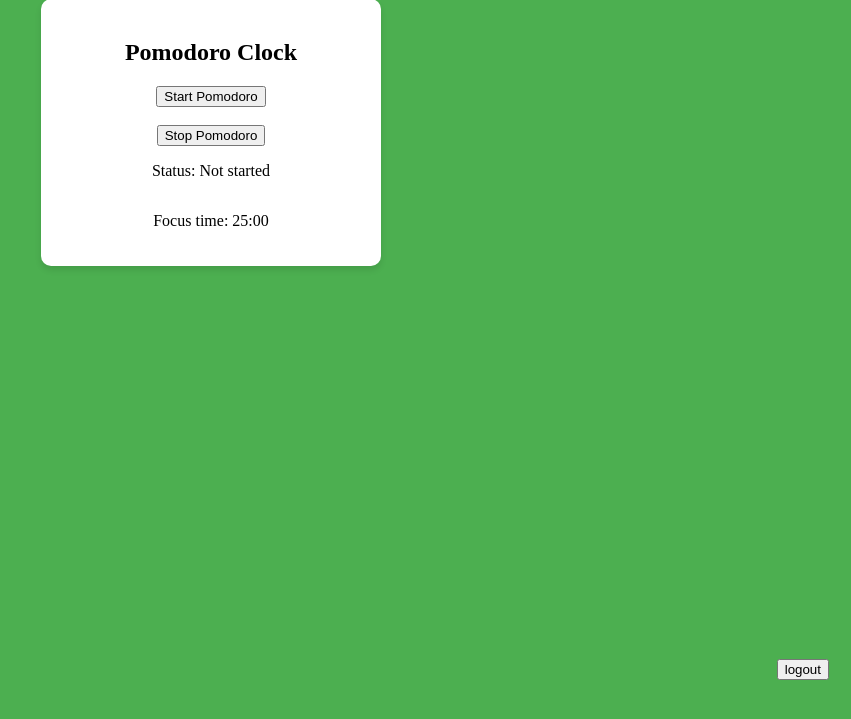
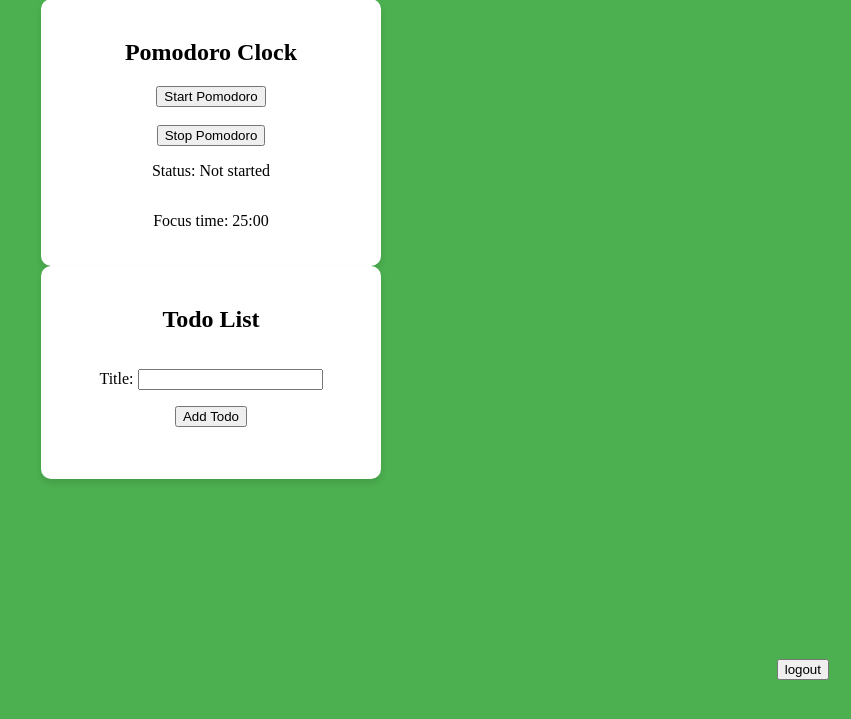
Before and after one commit to selmanfariz18/Burn_out, a Django app: page /user_page/ in a window 1280 px wide. Shown: the part 81-800 px from the top of the page, without its empty margins (429-1280 px from the left). Run offline with Django 4.2, Linux system fonts and the light colour scheme; a user stored in the database is signed in; data comes from the database, SQL or seed files in the repository; both versions use the stored data as it was after the commit.

Commit message:
to-do function completed

```diff
--- /dev/null
+++ b/app/forms.py
@@ -0,0 +1,9 @@
+# todolist/forms.py
+
+from django import forms
+from .models import TodoItem
+
+class TodoForm(forms.ModelForm):
+    class Meta:
+        model = TodoItem
+        fields = ['title']
--- a/app/templates/user_page.html
+++ b/app/templates/user_page.html
@@ -5,12 +5,9 @@
     {% csrf_token %}
     <!-- Include your CSS and JavaScript libraries here -->
 </head>
-<body style="background-color: #4CAF50">
-    <h1 style="text-align: right">Welcome, {{ user.username }}!</h1>
-
-
-<!--Div for pomodora-->
-    <div style="    background-color: #ffffff;
+<style>
+    .card0{
+        background-color: #ffffff;
     border-radius: 10px;
     box-shadow: 0px 4px 6px rgba(0, 0, 0, 0.1);
     padding: 20px;
@@ -19,7 +16,15 @@
     margin: 0 auto;
     display: flex;
     flex-direction: column;
-    align-items: center;">
+    align-items: center;
+    }
+</style>
+<body style="background-color: #4CAF50;" >
+    <h1 style="text-align: right">Welcome, {{ user.username }}!</h1>
+
+
+<!--Div for pomodora-->
+    <div class="card0">
         <h2>Pomodoro Clock</h2>
         <button id="start-btn" >Start Pomodoro</button>
         <br>
@@ -36,7 +41,22 @@
 <!--pomodora div ends-->
 
 <!--Todo div-->
-
+<div class="card0">
+    <h2>Todo List</h2>
+    <form action="/todo_list" method="POST">
+        {% csrf_token%}
+        {{ form.as_p }}
+        <button type="submit">Add Todo</button>
+    </form>
+    <ul class="todo-list">
+        {% for todo in todos %}
+            <li>
+                <input type="checkbox" {% if todo.completed %}checked{% endif %}>
+                {{ todo.title }}
+            </li>
+        {% endfor %}
+    </ul>
+</div>
 <!--todo div ends-->
 
 
--- a/app/urls.py
+++ b/app/urls.py
@@ -10,4 +10,5 @@ urlpatterns = [
     path('user_page/', views.user_page, name='user_page'),  #basic userpage
     path('start_pomodoro/', views.start_pomodoro, name='start_pomodoro'),
     path('stop_pomodoro/', views.stop_pomodoro, name='stop_pomodoro'),
+    path('todo_list',views.todo_list, name='todo_list')
 ]
--- a/app/views.py
+++ b/app/views.py
@@ -10,6 +10,8 @@ from django.http import JsonResponse
 from django.contrib.auth.decorators import login_required
 from datetime import datetime
 from .models import PomodoroSession
+from .forms import TodoForm
+from .models import TodoItem
 
 # Create your views here.
 
@@ -68,7 +70,16 @@ def logout_user(request):
 @login_required
 def user_page(request):
     user_sessions = PomodoroSession.objects.filter(user=request.user)
-    return render(request, 'user_page.html', {'user_sessions': user_sessions})
+    todos = TodoItem.objects.filter(user=request.user)
+    form = TodoForm()
+
+    context = {
+        'todos': todos,
+        'form': form,
+        'user_sessions': user_sessions
+    }
+
+    return render(request, 'user_page.html', context)
 
 #pomodora strating
 @login_required
@@ -92,3 +103,24 @@ def stop_pomodoro(request):
         except PomodoroSession.DoesNotExist:
             return JsonResponse({'error': 'Session not found'})
     return JsonResponse({'error': 'Invalid request'})
+
+def todo_list(request):
+    if request.user.is_authenticated:
+        todos = TodoItem.objects.filter(user=request.user)
+        form = TodoForm()
+
+        if request.method == 'POST':
+            form = TodoForm(request.POST)
+            if form.is_valid():
+                todo = form.save(commit=False)
+                todo.user = request.user
+                todo.save()
+                return redirect('todo_list')
+
+        context = {
+            'todos': todos,
+            'form': form
+        }
+        return HttpResponseRedirect(reverse("user_page"))
+    else:
+        return redirect('login')
```
Also changed, not shown: app/migrations/0003_todoitem.py (added), db.sqlite3.
